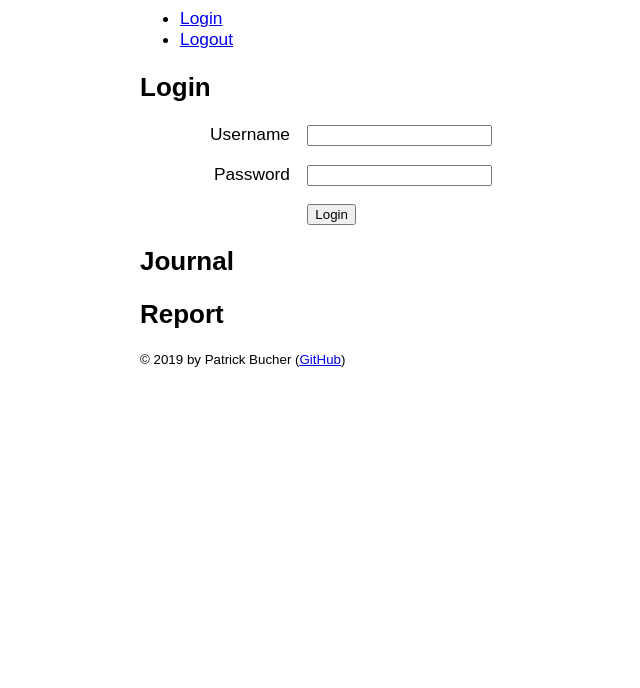
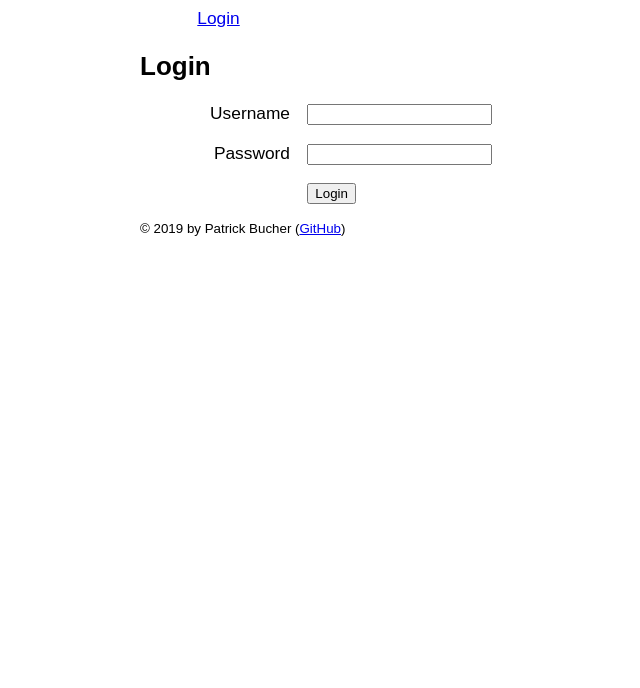
Before and after one commit to patrickbucher/reveal-the-pain, a plain HTML site: page frontend/src/index.html in a window 1280 px wide. Shown: the part 112-800 px from the top of the page, without its empty margins (0-640 px from the left). Drawn offline with Linux system fonts and the light colour scheme.

Commit message:
Frontend: finished Login/Logout, implemented navigation

```diff
--- a/frontend/src/index.html
+++ b/frontend/src/index.html
@@ -12,8 +12,10 @@
         </header>
         <nav>
             <ul>
-                <li id="navLogin"><a href="#">Login</a></li>
-                <li id="navLogout"><a href="#">Logout</a></li>
+				<li id="navJournal"><a href="#Journal" class="navLink">Journal</a></li>
+				<li id="navReport"><a href="#Report" class="navLink">Report</a></li>
+                <li id="navLogin"><a href="#Login" class="navLink">Login</a></li>
+                <li id="navLogout"><a href="#Logout" class="navLink">Logout</a></li>
             </ul>
         </nav>
         <main>
--- a/frontend/src/script.js
+++ b/frontend/src/script.js
@@ -3,9 +3,19 @@
     const passwordField = document.getElementById('passwordField');
     const loginButton = document.getElementById('loginButton');
 
-    registerEvents();
+	const navLogin = document.getElementById('navLogin');
+	const navLogout = document.getElementById('navLogout');
+	const navJournal = document.getElementById('navJournal');
+	const navReport = document.getElementById('navReport');
 
-    function registerEvents() {
+	let loggedIn = false;
+
+    registerLoginEvents();
+	initializeNavigation();
+	navigateTo('Login');
+	logout();
+
+    function registerLoginEvents() {
         const loginOnReturnKeyPress = () => {
             const returnKey = 13;
             if (window.event.keyCode == returnKey) {
@@ -16,6 +26,65 @@
         passwordField.addEventListener('keypress', loginOnReturnKeyPress);
         loginButton.addEventListener('click', login);
     }
+
+	function initializeNavigation() {
+		const navLinkNodes = document.getElementsByClassName('navLink');
+		for (const navLinkNode of navLinkNodes) {
+			const linkTarget = extractLinkTarget(navLinkNode.href);
+			navLinkNode.addEventListener('click', () => {
+				if (linkTarget == 'Logout') {
+					logout();
+				} else {
+					navigateTo(linkTarget);
+				}
+			});
+		}
+	}
+
+	function logout() {
+		loggedIn = false;
+		localStorage.removeItem('accessToken');
+		toggleNav([navLogin], [navLogout, navJournal, navReport]);
+	}
+
+	function toggleNav(showNavs, hideNavs) {
+		for (const showNav of showNavs) {
+			showNav.style.display = 'inline-block';
+		}
+		for (const hideNav of hideNavs) {
+			hideNav.style.display = 'none';
+		}
+	}
+
+	function navigateTo(section) {
+		const navLinkNodes = document.getElementsByClassName('navLink');
+		for (const navLinkNode of navLinkNodes) {
+			const linkTarget = extractLinkTarget(navLinkNode.href);
+			if (section == linkTarget) {
+				hideSectionsBut(section);
+				break;
+			}
+		}
+	}
+
+	function extractLinkTarget(href) {
+		const linkTarget = href.split('#');
+		if (linkTarget.length != 2) {
+			throw new Error(`link ${href} has no target`);
+		}
+		return linkTarget[1];
+	}
+
+	function hideSectionsBut(unhideSection) {
+		const sectionNodes = document.getElementsByTagName('section');
+		for (const sectionNode of sectionNodes) {
+			if (sectionNode.id == 'sec' + unhideSection) {
+				sectionNode.style.display = 'block';
+			} else {
+				sectionNode.style.display = 'none';
+			}
+		}
+	}
 
     function login() {
         const tokenEndpoint = 'http://localhost:8000/token';
@@ -31,14 +100,18 @@
         });
         loginPromise
             .then(response => {
-                console.log(response);
                 if (response.status == 200) {
                     return response.json();
                 } else {
                     throw new Error('unauthorized');
                 }
             })
-            .then(body => console.dir(body))
-            .catch(console.log);
+            .then(body => {
+				localStorage.setItem('accessToken', body.access_token);
+				loggedIn = true;
+				navigateTo('Journal');
+				toggleNav([navJournal, navReport, navLogout], [navLogin]);
+			})
+            .catch(window.alert);
     }
 })();
--- a/frontend/src/style.css
+++ b/frontend/src/style.css
@@ -17,3 +17,9 @@ label {
     text-align: right;
     margin-right: 1em;
 }
+
+nav li {
+	list-style-type: none;
+	display: inline-block;
+	padding: 0 1em;
+}
```
Also changed, not shown: docs/Arbeitsjournal/Arbeitsjournal.md (+1 -0 lines).
